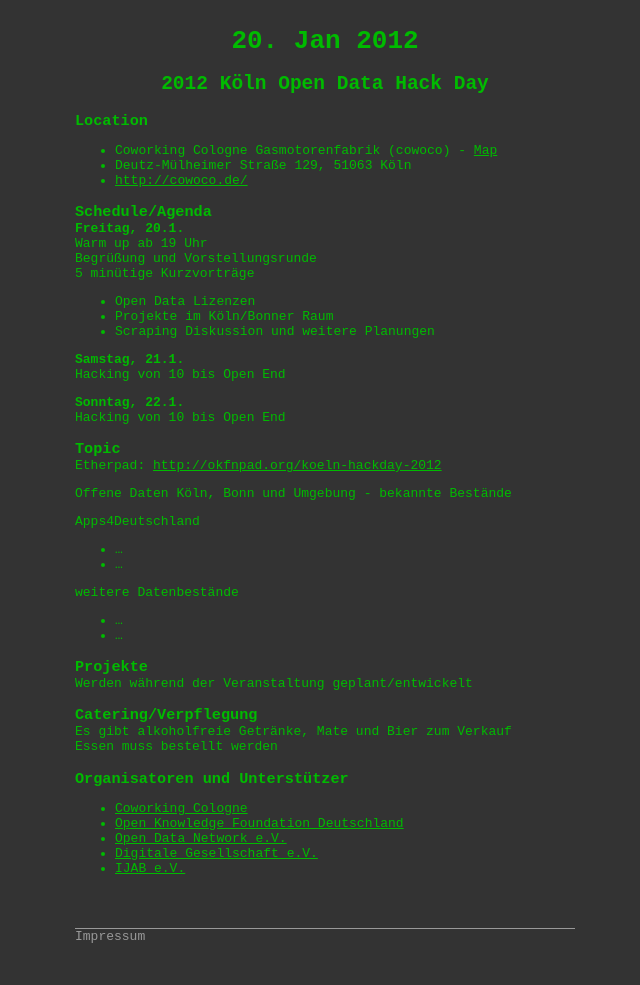
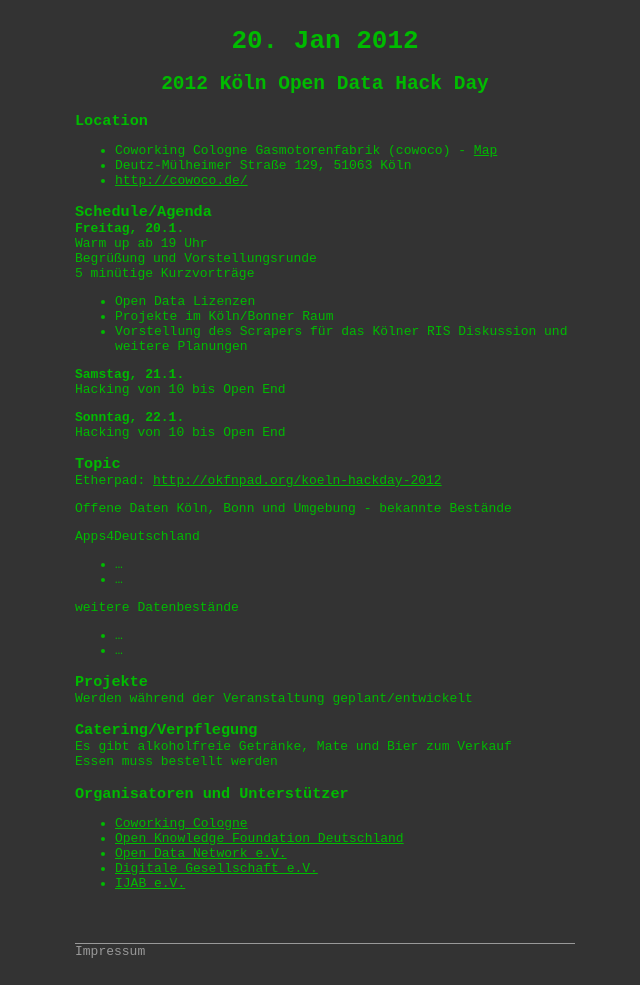
Before and after one commit to opendatahackday/opendatahackday.github.com, a Jekyll site: the page built from koeln/_posts/2012-01-20-index.md, in a window 1280 px wide. Shown: the whole page, without its empty margins (315-955 px from the left). Built offline with Jekyll 4.4.1, drawn with Linux system fonts in a browser that asks for light colours; some web fonts are replaced.

Commit message:
RIS Köln hinzugefügt

```diff
--- a/koeln/_posts/2012-01-20-index.md
+++ b/koeln/_posts/2012-01-20-index.md
@@ -22,7 +22,7 @@
 5 minütige Kurzvorträge
 - Open Data Lizenzen
 - Projekte im Köln/Bonner Raum
-- Scraping
+- Vorstellung des Scrapers für das Kölner RIS
 Diskussion und weitere Planungen
 
 **Samstag, 21.1.**<br />
```
